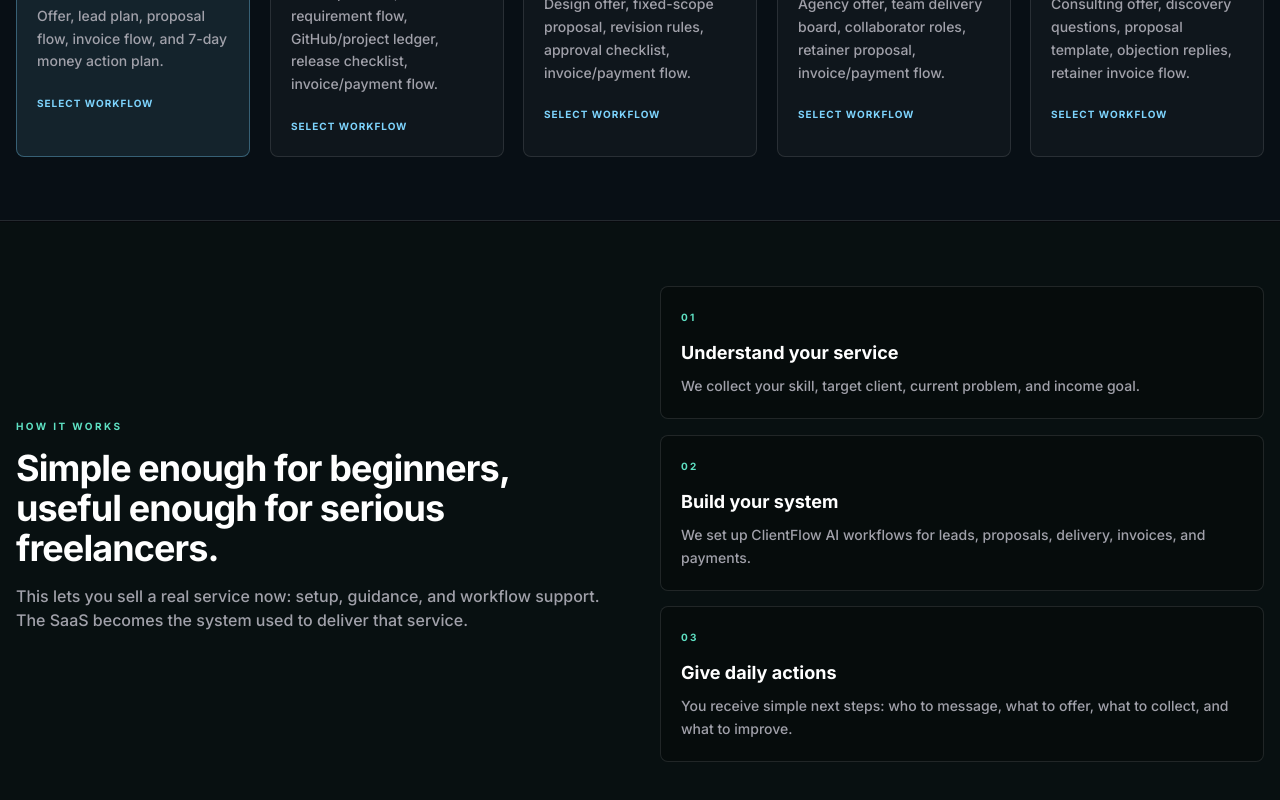
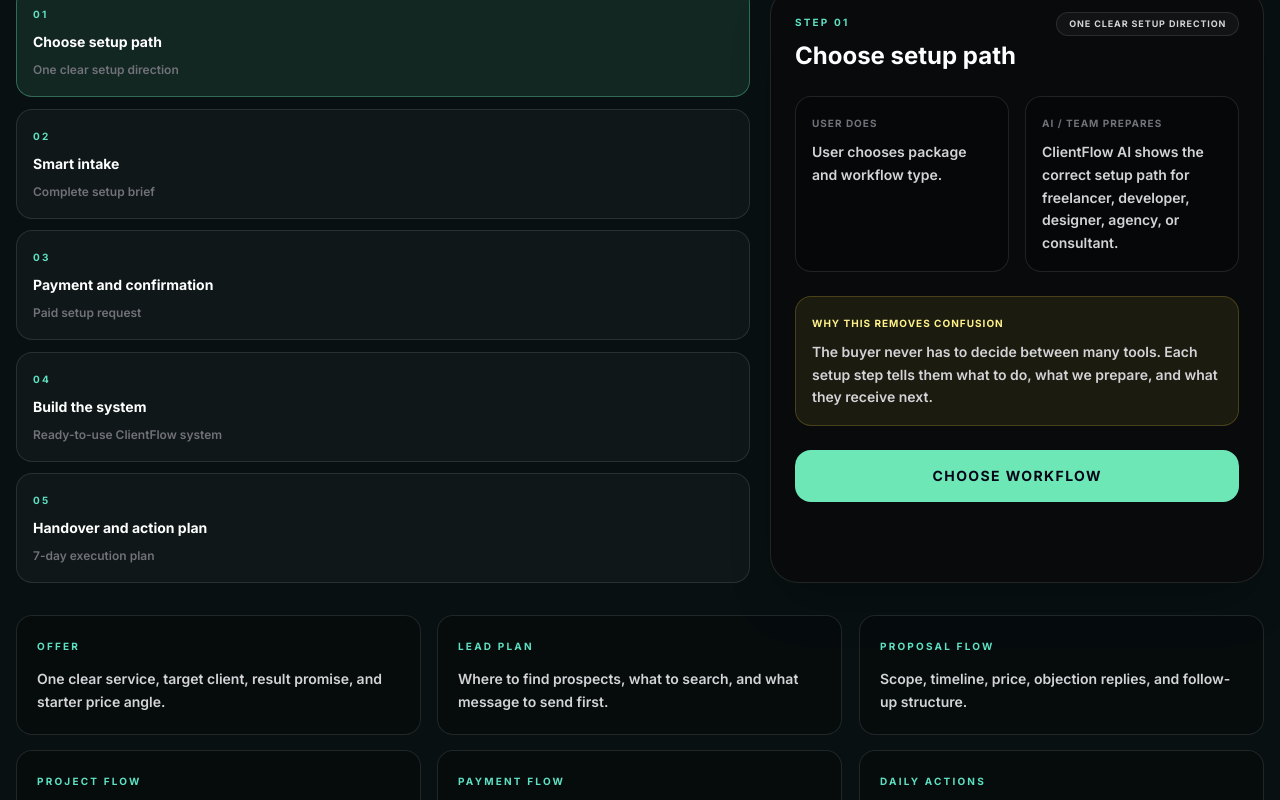
Before and after one commit to AshieqAhamed27/invoicepro, a React (Vite) app in the folder invoicepro/frontend/: page /agency in a window 1280 px wide. Shown: the part 1760-2560 px from the top of the page. Built offline with nearby package versions, Linux system fonts and the light colour scheme; no server answers.

Commit message:
Add business autopilot and guided agency setup

```diff
--- a/invoicepro/frontend/src/pages/AgencyServices.jsx
+++ b/invoicepro/frontend/src/pages/AgencyServices.jsx
@@ -1,4 +1,4 @@
-import React, { useEffect, useState } from 'react';
+import React, { useEffect, useMemo, useState } from 'react';
 import { Link, useLocation } from 'react-router-dom';
 import Navbar from '../components/Navbar';
 import Footer from '../components/Footer';
@@ -108,6 +108,63 @@ const process = [
   ['03', 'Give daily actions', 'You receive simple next steps: who to message, what to offer, what to collect, and what to improve.']
 ];
 
+const agencyAutomationSteps = [
+  {
+    id: 'choose',
+    step: '01',
+    title: 'Choose setup path',
+    userAction: 'User chooses package and workflow type.',
+    aiAction: 'ClientFlow AI shows the correct setup path for freelancer, developer, designer, agency, or consultant.',
+    output: 'One clear setup direction',
+    cta: 'Choose workflow'
+  },
+  {
+    id: 'intake',
+    step: '02',
+    title: 'Smart intake',
+    userAction: 'User fills skill, problem, target client, income goal, and main platform.',
+    aiAction: 'AI turns the answers into setup requirements, missing fields, and delivery checklist.',
+    output: 'Complete setup brief',
+    cta: 'Fill intake'
+  },
+  {
+    id: 'payment',
+    step: '03',
+    title: 'Payment and confirmation',
+    userAction: 'User pays for the chosen setup package.',
+    aiAction: 'System creates the booking, payment order, and admin delivery record.',
+    output: 'Paid setup request',
+    cta: 'Book setup'
+  },
+  {
+    id: 'build',
+    step: '04',
+    title: 'Build the system',
+    userAction: 'User waits for setup delivery and answers clarifying questions if needed.',
+    aiAction: 'We prepare offer, lead plan, proposal flow, project workspace, invoice/payment flow, and daily actions.',
+    output: 'Ready-to-use ClientFlow system',
+    cta: 'See deliverables'
+  },
+  {
+    id: 'handover',
+    step: '05',
+    title: 'Handover and action plan',
+    userAction: 'User receives the setup and starts using daily actions.',
+    aiAction: 'ClientFlow AI gives the next actions: who to message, what to propose, what to invoice, and what to collect.',
+    output: '7-day execution plan',
+    cta: 'Start execution'
+  }
+];
+
+const setupDeliverables = [
+  ['Offer', 'One clear service, target client, result promise, and starter price angle.'],
+  ['Lead plan', 'Where to find prospects, what to search, and what message to send first.'],
+  ['Proposal flow', 'Scope, timeline, price, objection replies, and follow-up structure.'],
+  ['Project flow', 'Tasks, client requests, delivery notes, collaborator roles, and handover.'],
+  ['Payment flow', 'Invoice, payment link, currency, follow-up message, and collection priority.'],
+  ['Daily actions', 'Simple 7-day plan so the user knows what to do next.']
+];
+
 const whoItHelps = [
   'Freelancers who know a skill but do not know how to find clients',
   'Developers and designers who need better proposals and delivery control',
@@ -124,6 +181,7 @@ export default function AgencyServices() {
   const [bookingLoading, setBookingLoading] = useState(false);
   const [bookingError, setBookingError] = useState('');
   const [bookingSuccess, setBookingSuccess] = useState('');
+  const [activeAutomationStep, setActiveAutomationStep] = useState('choose');
 
   useDocumentMeta({
     title: `${COMPANY_NAME} Agency - Done-for-you freelancer business setup`,
@@ -133,6 +191,20 @@ export default function AgencyServices() {
 
   const selectedPackage = packages.find((plan) => plan.id === bookingForm.packageId) || packages[1];
   const selectedWorkflow = getWorkflowMode(bookingForm.workflowType);
+  const selectedAutomation = agencyAutomationSteps.find((step) => step.id === activeAutomationStep) || agencyAutomationSteps[0];
+  const bookingProgress = useMemo(() => {
+    const requiredKeys = ['customerName', 'email', 'whatsapp', 'skill', 'problem'];
+    const optionalKeys = ['targetClient', 'incomeGoal', 'portfolioUrl', 'preferredPlatform'];
+    const completedRequired = requiredKeys.filter((key) => String(bookingForm[key] || '').trim()).length;
+    const completedOptional = optionalKeys.filter((key) => String(bookingForm[key] || '').trim()).length;
+    const total = requiredKeys.length + optionalKeys.length;
+    return {
+      completed: completedRequired + completedOptional,
+      total,
+      requiredDone: completedRequired === requiredKeys.length,
+      percent: Math.round(((completedRequired + completedOptional) / total) * 100)
+    };
+  }, [bookingForm]);
 
   useEffect(() => {
     const params = new URLSearchParams(location.search);
@@ -349,6 +421,100 @@ export default function AgencyServices() {
                 <div key={item.title} className="rounded-[1.5rem] border border-white/8 bg-white/[0.03] p-6 transition-all hover:-translate-y-1 hover:border-yellow-300/25">
                   <h3 className="text-xl font-black text-white">{item.title}</h3>
                   <p className="mt-3 text-sm font-medium leading-relaxed text-zinc-400">{item.text}</p>
+                </div>
+              ))}
+            </div>
+          </div>
+        </section>
+
+        <section className="border-b border-white/5 bg-emerald-400/[0.035] py-14 sm:py-16">
+          <div className="container-custom">
+            <div className="mb-8 grid gap-5 lg:grid-cols-[minmax(0,0.85fr)_minmax(0,1.15fr)] lg:items-end">
+              <div>
+                <p className="text-[10px] font-black uppercase tracking-[0.24em] text-emerald-300">Agency Setup Autopilot</p>
+                <h2 className="mt-3 text-3xl font-black tracking-tight text-white sm:text-4xl">
+                  The user sees one guided setup process.
+                </h2>
+                <p className="mt-4 text-sm font-medium leading-relaxed text-zinc-400 sm:text-base">
+                  Instead of asking buyers to understand every feature, the agency page explains the exact path: choose setup, fill intake, pay, receive the system, then follow daily actions.
+                </p>
+              </div>
+
+              <div className="rounded-[1.5rem] border border-emerald-300/20 bg-emerald-300/[0.08] p-5">
+                <p className="text-[10px] font-black uppercase tracking-[0.22em] text-emerald-200">Current selected setup</p>
+                <p className="mt-2 text-2xl font-black text-white">{selectedPackage.name}</p>
+                <p className="mt-2 text-sm font-semibold leading-relaxed text-zinc-300">
+                  {selectedWorkflow.label}: {selectedWorkflow.setupOutcome}
+                </p>
+              </div>
+            </div>
+
+            <div className="grid gap-5 xl:grid-cols-[minmax(0,0.92fr)_minmax(320px,0.62fr)]">
+              <div className="grid gap-3 md:grid-cols-5 xl:grid-cols-1">
+                {agencyAutomationSteps.map((step) => (
+                  <button
+                    key={step.id}
+                    type="button"
+                    onClick={() => setActiveAutomationStep(step.id)}
+                    className={`rounded-2xl border p-4 text-left transition-all hover:-translate-y-0.5 ${
+                      activeAutomationStep === step.id
+                        ? 'border-emerald-300/35 bg-emerald-300/[0.1]'
+                        : 'border-white/8 bg-white/[0.03] hover:border-emerald-300/25'
+                    }`}
+                  >
+                    <p className="text-[10px] font-black uppercase tracking-[0.22em] text-emerald-300">{step.step}</p>
+                    <h3 className="mt-2 text-sm font-black text-white">{step.title}</h3>
+                    <p className="mt-2 text-xs font-semibold leading-relaxed text-zinc-500">{step.output}</p>
+                  </button>
+                ))}
+              </div>
+
+              <div className="rounded-[1.75rem] border border-white/10 bg-zinc-950/80 p-5 shadow-2xl shadow-black/25 sm:p-6">
+                <div className="flex flex-col gap-3 sm:flex-row sm:items-start sm:justify-between">
+                  <div>
+                    <p className="text-[10px] font-black uppercase tracking-[0.22em] text-emerald-300">
+                      Step {selectedAutomation.step}
+                    </p>
+                    <h3 className="mt-2 text-2xl font-black text-white">{selectedAutomation.title}</h3>
+                  </div>
+                  <span className="rounded-full border border-white/10 bg-white/[0.04] px-3 py-1 text-[9px] font-black uppercase tracking-widest text-zinc-300">
+                    {selectedAutomation.output}
+                  </span>
+                </div>
+
+                <div className="mt-6 grid gap-4 md:grid-cols-2">
+                  <div className="rounded-2xl border border-white/8 bg-black/25 p-4">
+                    <p className="text-[10px] font-black uppercase tracking-widest text-zinc-500">User does</p>
+                    <p className="mt-2 text-sm font-semibold leading-relaxed text-zinc-300">{selectedAutomation.userAction}</p>
+                  </div>
+                  <div className="rounded-2xl border border-white/8 bg-black/25 p-4">
+                    <p className="text-[10px] font-black uppercase tracking-widest text-zinc-500">AI / team prepares</p>
+                    <p className="mt-2 text-sm font-semibold leading-relaxed text-zinc-300">{selectedAutomation.aiAction}</p>
+                  </div>
+                </div>
+
+                <div className="mt-6 rounded-2xl border border-yellow-300/20 bg-yellow-300/[0.08] p-4">
+                  <p className="text-[10px] font-black uppercase tracking-widest text-yellow-200">Why this removes confusion</p>
+                  <p className="mt-2 text-sm font-semibold leading-relaxed text-zinc-300">
+                    The buyer never has to decide between many tools. Each setup step tells them what to do, what we prepare, and what they receive next.
+                  </p>
+                </div>
+
+                <button
+                  type="button"
+                  onClick={() => document.getElementById('agency-booking')?.scrollIntoView({ behavior: 'smooth', block: 'start' })}
+                  className="mt-6 w-full rounded-2xl bg-emerald-300 px-5 py-4 text-sm font-black uppercase tracking-widest text-slate-950 transition-all hover:-translate-y-0.5 hover:bg-emerald-200 active:scale-[0.98]"
+                >
+                  {selectedAutomation.cta}
+                </button>
+              </div>
+            </div>
+
+            <div className="mt-8 grid gap-4 md:grid-cols-2 xl:grid-cols-3">
+              {setupDeliverables.map(([title, detail]) => (
+                <div key={title} className="rounded-2xl border border-white/8 bg-black/25 p-5 transition-all hover:-translate-y-1 hover:border-emerald-300/25">
+                  <p className="text-[10px] font-black uppercase tracking-[0.22em] text-emerald-300">{title}</p>
+                  <p className="mt-3 text-sm font-semibold leading-relaxed text-zinc-300">{detail}</p>
                 </div>
               ))}
             </div>
```
